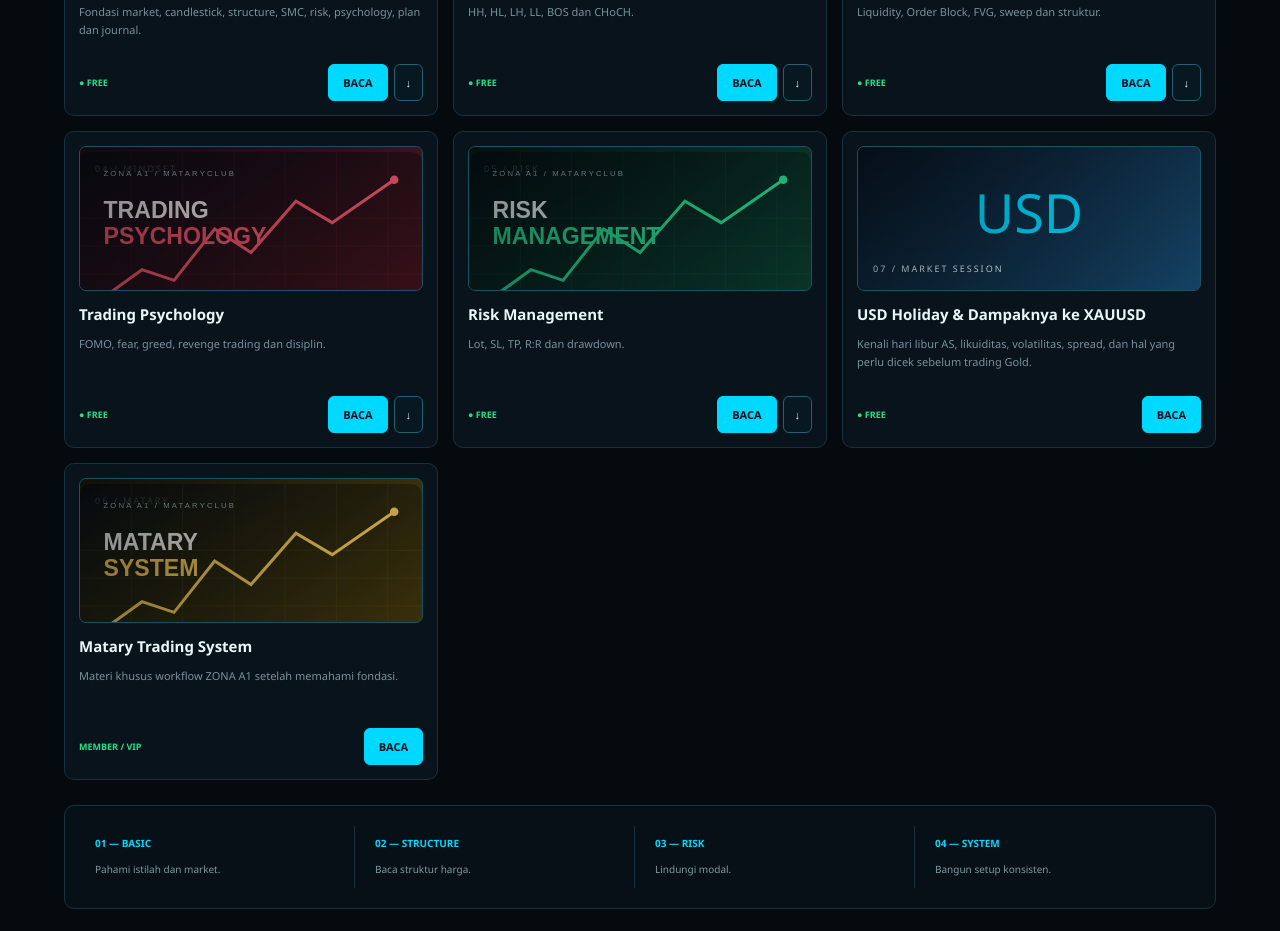
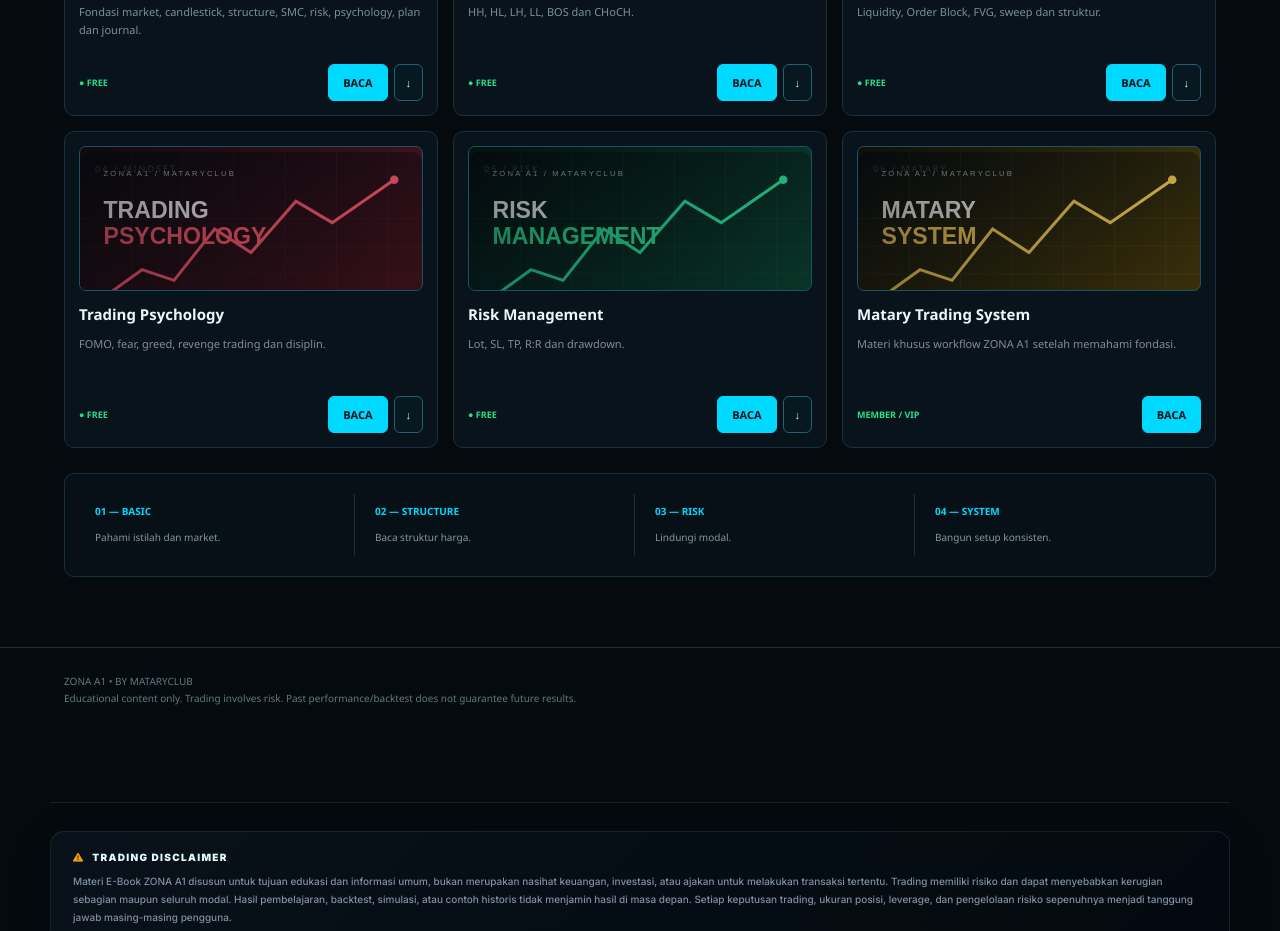
Before and after one commit to lndpr/zona-a1-pwa, a plain HTML site: page frontend/ebook.html in a window 1280 px wide. Shown: the part 874-1805 px from the top of the page. Drawn offline with Linux system fonts and the light colour scheme.

Commit message:
Remove standalone USD holiday e-book card

```diff
--- a/frontend/ebook.html
+++ b/frontend/ebook.html
@@ -397,7 +397,6 @@ display:none!important;
 <div class="card" data-cat="smc" data-title="smart money concept"><div class="mini purple"><img src="assets/03-smart-money-concept.svg" alt="ZONA A1 smc"><small>03 / SMC</small></div><h3>Smart Money Concept</h3><p>Liquidity, Order Block, FVG, sweep dan struktur.</p><div class="foot"><span class="access">● FREE</span><div class="actions"><a class="btn read" href="smart-money-concept.html" aria-label="Baca SMART MONEY CONCEPT">BACA</a><a class="btn dl" href="smart-money-concept.pdf" download title="Download PDF">↓</a></div></div></div>
 <div class="card" data-cat="psychology" data-title="trading psychology"><div class="mini red"><img src="assets/04-trading-psychology.svg" alt="ZONA A1 psychology"><small>04 / MINDSET</small></div><h3>Trading Psychology</h3><p>FOMO, fear, greed, revenge trading dan disiplin.</p><div class="foot"><span class="access">● FREE</span><div class="actions"><a class="btn read" href="trading-psychology.html" aria-label="Baca TRADING PSYCHOLOGY">BACA</a><a class="btn dl" href="trading-psychology.pdf" download title="Download PDF">↓</a></div></div></div>
 <div class="card" data-cat="risk" data-title="risk management"><div class="mini green"><img src="assets/05-risk-management.svg" alt="ZONA A1 risk"><small>05 / RISK</small></div><h3>Risk Management</h3><p>Lot, SL, TP, R:R dan drawdown.</p><div class="foot"><span class="access">● FREE</span><div class="actions"><a class="btn read" href="risk-management.html" aria-label="Baca RISK MANAGEMENT">BACA</a><a class="btn dl" href="risk-management.pdf" download title="Download PDF">↓</a></div></div></div>
-<div class="card" data-cat="basic" data-title="usd holiday dampak libur amerika serikat xauusd gold"><div class="mini blue"><div style="height:100%;display:grid;place-items:center;font-size:54px;color:#00d9ff">USD</div><small>07 / MARKET SESSION</small></div><h3>USD Holiday & Dampaknya ke XAUUSD</h3><p>Kenali hari libur AS, likuiditas, volatilitas, spread, dan hal yang perlu dicek sebelum trading Gold.</p><div class="foot"><span class="access">● FREE</span><div class="actions"><a class="btn read" href="usd-holiday.html" aria-label="Baca USD HOLIDAY">BACA</a></div></div></div>
 <div class="card" data-cat="system" data-title="matary trading system"><div class="mini gold"><img src="assets/06-matary-trading-system.svg" alt="ZONA A1 system"><small>06 / MATARY</small></div><h3>Matary Trading System</h3><p>Materi khusus workflow ZONA A1 setelah memahami fondasi.</p><div class="foot"><span class="access">MEMBER / VIP</span><a class="btn read" href="matary-trading-system.html" aria-label="Baca MATARY TRADING SYSTEM">BACA</a></div></div>
 </div><div class="routine"><div><b>01 — BASIC</b><span>Pahami istilah dan market.</span></div><div><b>02 — STRUCTURE</b><span>Baca struktur harga.</span></div><div><b>03 — RISK</b><span>Lindungi modal.</span></div><div><b>04 — SYSTEM</b><span>Bangun setup konsisten.</span></div></div></section></main>
 <footer><div class="wrap">ZONA A1 • BY MATARYCLUB<br>Educational content only. Trading involves risk. Past performance/backtest does not guarantee future results.</div></footer>
```
